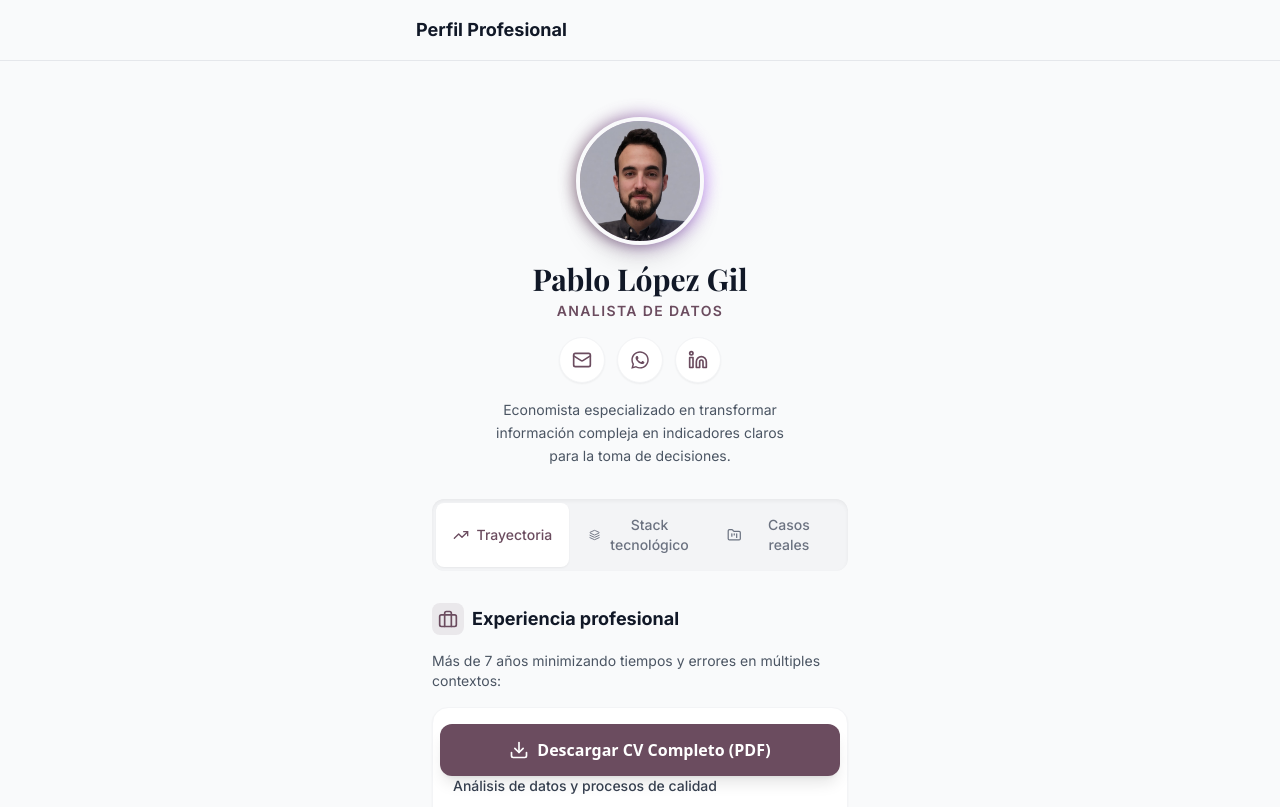
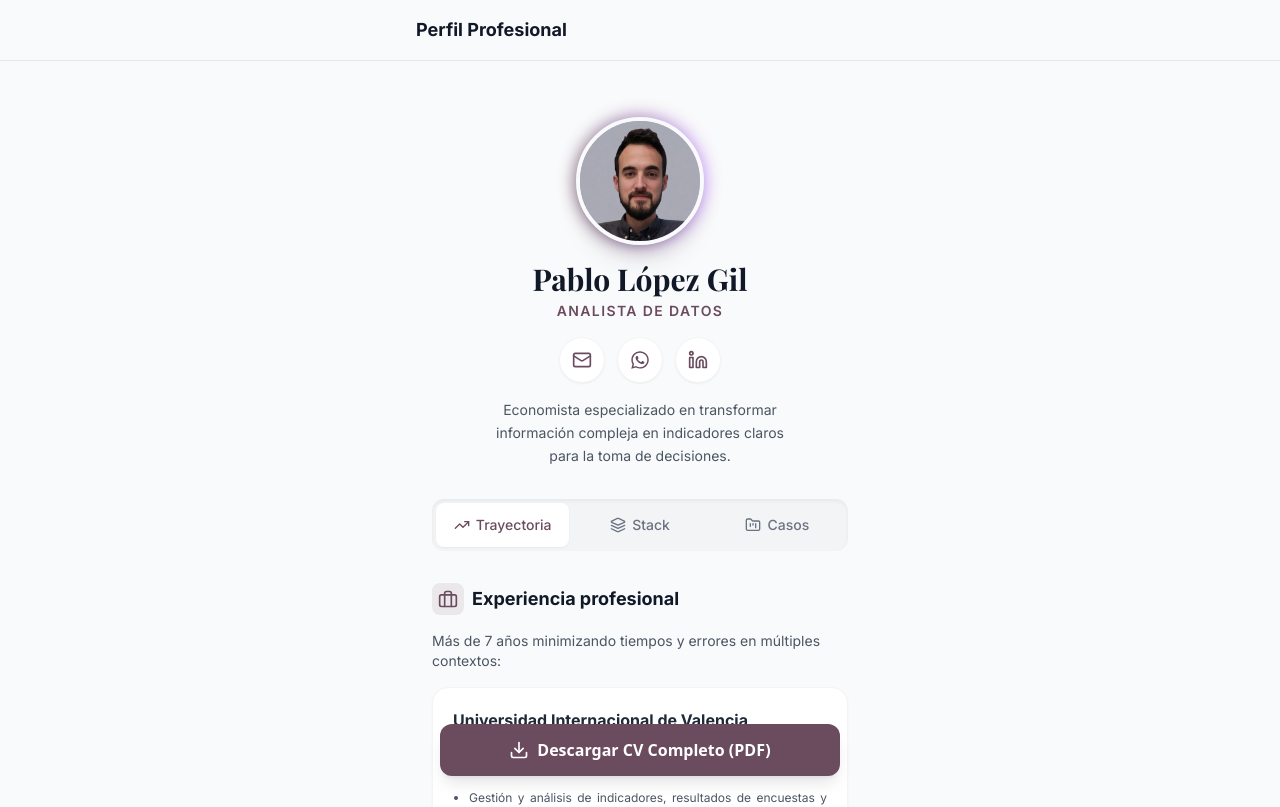
Before and after one commit to pablolopezgil1990/pablolopezcvpro, a React (Vite) app: page / in a window 1280 px wide. Shown: the top 807 px of the page. Built offline with nearby package versions, Linux system fonts and the light colour scheme; a web font is replaced by a local one.

Commit message:
Update App.tsx

```diff
--- a/src/App.tsx
+++ b/src/App.tsx
@@ -330,16 +330,16 @@ function Home() {
             type="button"
             className={
               tab === "cv"
-                ? "flex-1 py-3 px-4 rounded-lg bg-white shadow-sm font-medium text-sm flex items-center justify-center gap-2 transition-all"
-                : "flex-1 py-3 px-4 rounded-lg text-gray-500 hover:text-gray-900 font-medium text-sm flex items-center justify-center gap-2 transition-all"
+                ? "flex-1 py-3 px-2 rounded-lg bg-white shadow-sm font-medium text-xs sm:text-sm flex items-center justify-center gap-1.5 transition-all"
+                : "flex-1 py-3 px-2 rounded-lg text-gray-500 hover:text-gray-900 font-medium text-xs sm:text-sm flex items-center justify-center gap-1.5 transition-all"
             }
             onClick={() => setTab("cv")}
           >
             <TrendingUp
-              className="h-4 w-4"
+              className="h-4 w-4 shrink-0"
               style={{ color: tab === "cv" ? primary : undefined }}
             />
-            <span style={tab === "cv" ? { color: primary } : {}}>
+            <span style={tab === "cv" ? { color: primary } : {}} className="whitespace-nowrap">
               Trayectoria
             </span>
           </button>
@@ -348,17 +348,17 @@ function Home() {
             type="button"
             className={
               tab === "stack"
-                ? "flex-1 py-3 px-4 rounded-lg bg-white shadow-sm font-medium text-sm flex items-center justify-center gap-2 transition-all"
-                : "flex-1 py-3 px-4 rounded-lg text-gray-500 hover:text-gray-900 font-medium text-sm flex items-center justify-center gap-2 transition-all"
+                ? "flex-1 py-3 px-2 rounded-lg bg-white shadow-sm font-medium text-xs sm:text-sm flex items-center justify-center gap-1.5 transition-all"
+                : "flex-1 py-3 px-2 rounded-lg text-gray-500 hover:text-gray-900 font-medium text-xs sm:text-sm flex items-center justify-center gap-1.5 transition-all"
             }
             onClick={() => setTab("stack")}
           >
             <Layers
-              className="h-4 w-4"
+              className="h-4 w-4 shrink-0"
               style={{ color: tab === "stack" ? primary : undefined }}
             />
-            <span style={tab === "stack" ? { color: primary } : {}}>
-              Stack tecnológico
+            <span style={tab === "stack" ? { color: primary } : {}} className="whitespace-nowrap">
+              Stack
             </span>
           </button>
 
@@ -366,17 +366,17 @@ function Home() {
             type="button"
             className={
               tab === "cases"
-                ? "flex-1 py-3 px-4 rounded-lg bg-white shadow-sm font-medium text-sm flex items-center justify-center gap-2 transition-all"
-                : "flex-1 py-3 px-4 rounded-lg text-gray-500 hover:text-gray-900 font-medium text-sm flex items-center justify-center gap-2 transition-all"
+                ? "flex-1 py-3 px-2 rounded-lg bg-white shadow-sm font-medium text-xs sm:text-sm flex items-center justify-center gap-1.5 transition-all"
+                : "flex-1 py-3 px-2 rounded-lg text-gray-500 hover:text-gray-900 font-medium text-xs sm:text-sm flex items-center justify-center gap-1.5 transition-all"
             }
             onClick={() => setTab("cases")}
           >
             <FolderKanban
-              className="h-4 w-4"
+              className="h-4 w-4 shrink-0"
               style={{ color: tab === "cases" ? primary : undefined }}
             />
-            <span style={tab === "cases" ? { color: primary } : {}}>
-              Casos reales
+            <span style={tab === "cases" ? { color: primary } : {}} className="whitespace-nowrap">
+              Casos
             </span>
           </button>
         </div>
@@ -581,6 +581,11 @@ function ProjectPage() {
     "min-h-[max(884px,100dvh)] bg-[#F9FAFB] text-[#374151] transition-colors duration-300 antialiased pb-10";
 
   const project = slug ? PROJECTS_BY_SLUG[slug] : undefined;
+
+  // Scroll to top cuando se monta el componente
+  React.useEffect(() => {
+    window.scrollTo(0, 0);
+  }, [slug]);
 
   if (!slug || !project) {
     return (
```
